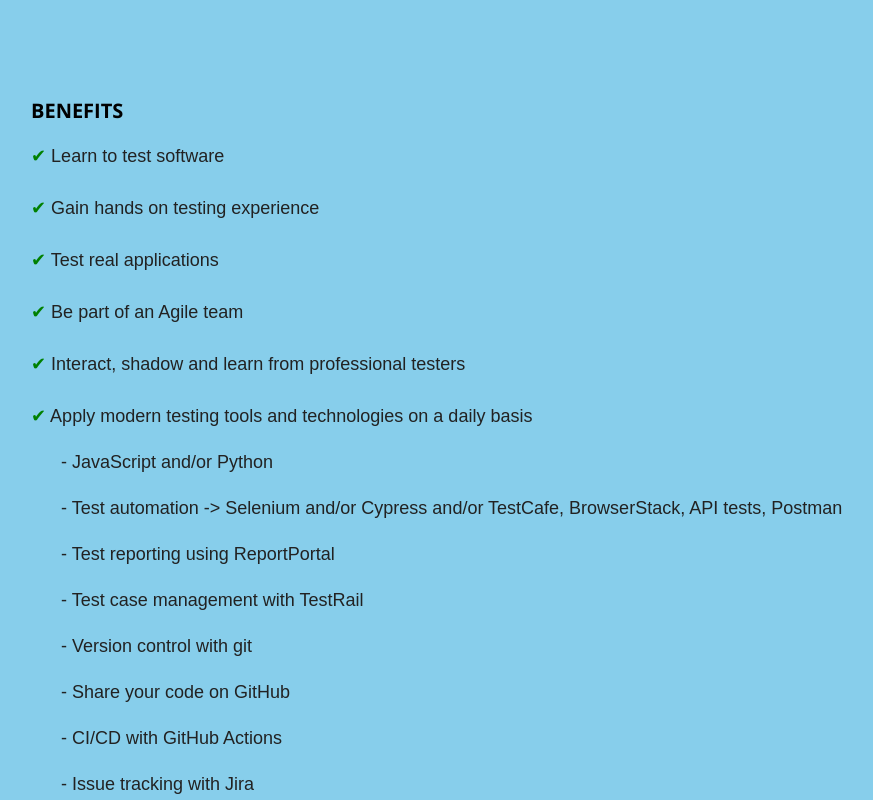
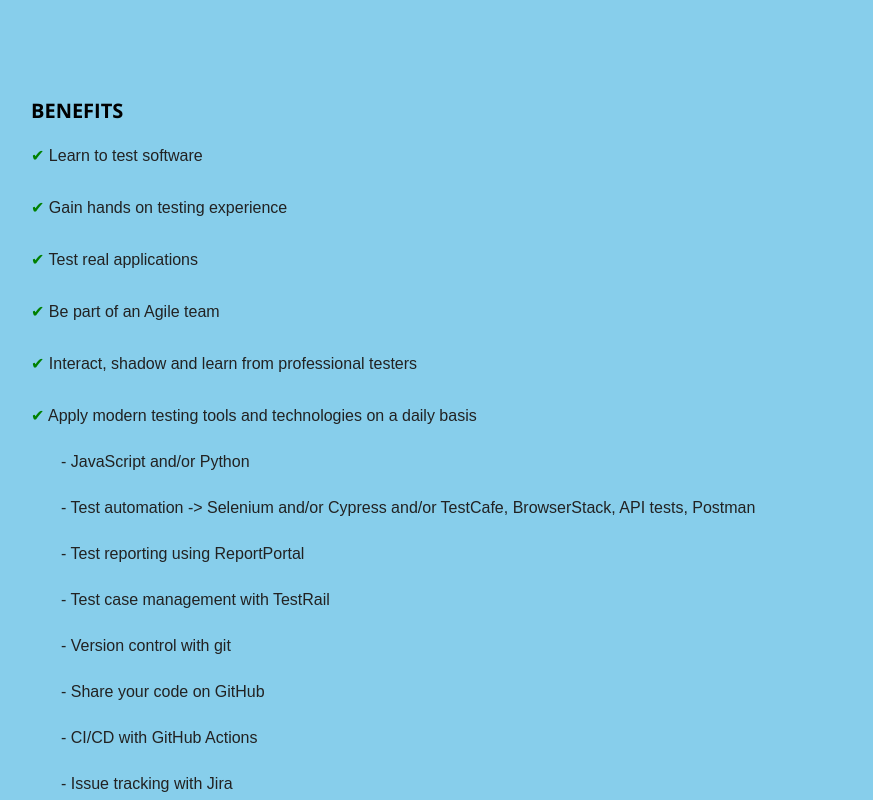
Before and after one commit to sailesh88/junior-training-website, a React (Create React App) app: page / in a window 1280 px wide. Shown: the part 800-1600 px from the top of the page, without its empty margins (99-972 px from the left). Built offline with nearby package versions, Linux system fonts and the light colour scheme.

Commit message:
Fixed the font for before you apply

```diff
--- a/public/css/layout.css
+++ b/public/css/layout.css
@@ -241,7 +241,7 @@
 #benefits li,
 #benefits h6,
 #about p {
-  font: 18px/24px "opensans", sans-serif;
+  font: 16px/21px "opensans", sans-serif;
   color:#222222;
   line-height: 40px;
 }
```
